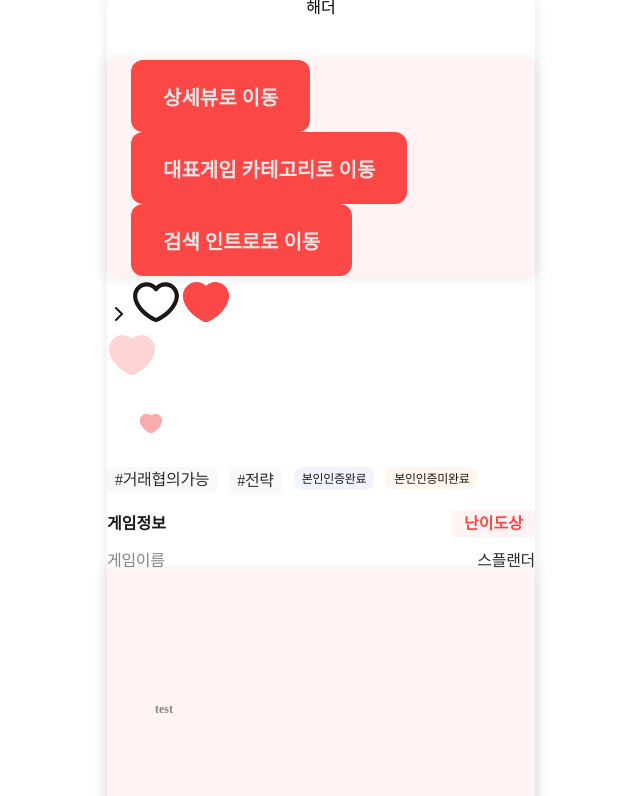
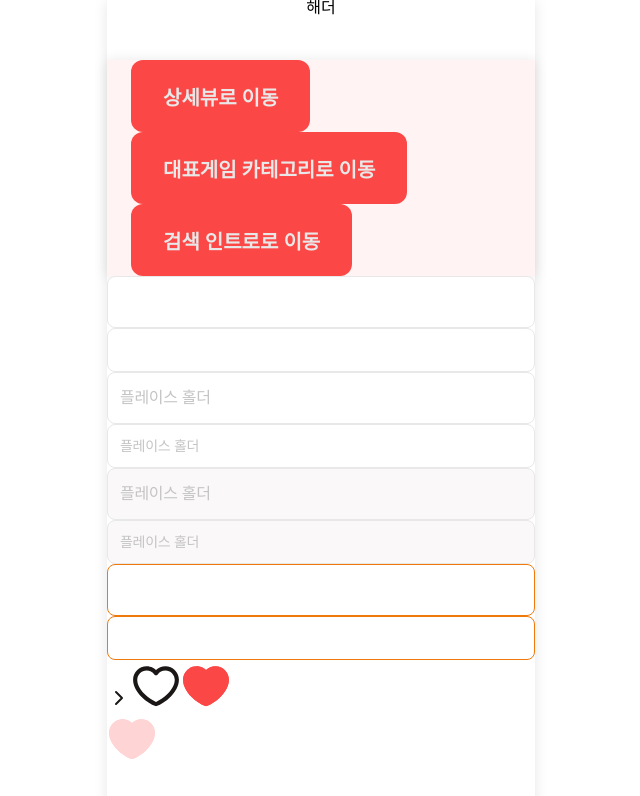
Before and after one commit to SOL-hub/game-react, a React (Create React App) app: page / in a window 1280 px wide. Shown: the top 796 px of the page, without its empty margins (319-959 px from the left). Built offline with nearby package versions, Linux system fonts and the light colour scheme; no server answers; the database is empty.

Commit message:
feat: 기본 Input 디자인 컴포넌트 추가

```diff
--- /dev/null
+++ b/src/components/common/Input.tsx
@@ -0,0 +1,37 @@
+import styled from 'styled-components';
+
+interface InputStyle {
+  mode: string;
+  isError?: boolean;
+}
+
+export const INPUT_MODE = {
+  large: 'large',
+  medium: 'medium',
+};
+
+const setSize = (size, large, medium, defaultValue) =>
+  size === INPUT_MODE.large ? large : size === INPUT_MODE.medium ? medium : defaultValue;
+
+export const Input = styled.input<InputStyle>`
+  width: 100%;
+  height: ${(props) => setSize(props.mode, '3.25rem', '2.75rem', '100%')};
+  padding: ${(props) => setSize(props.mode, '0.875rem 0.75rem', '0.625rem 0.75rem', 0)};
+  border: ${(props) =>
+    `1px solid ${props.isError ? props.theme.color.error500 : props.theme.color.blackSalon100}`};
+  border-radius: 0.5rem;
+  color: ${(props) => props.theme.color.blackSalon600};
+  font-size: ${(props) => setSize(props.mode, '1rem', '0.875rem', 'inherit')};
+  font-weight: 400;
+  letter-spacing: -0.3px;
+  &::placeholder {
+    color: ${(props) => props.theme.color.blackSalon200};
+  }
+  &:focus {
+    border-color: ${(props) => props.theme.color.redSalon300};
+    outline: none;
+  }
+  &:disabled {
+    background: ${(props) => props.theme.color.blackSalon50};
+  }
+`;
--- a/src/pages/Home.tsx
+++ b/src/pages/Home.tsx
@@ -16,6 +16,7 @@ import { Bedge, BedgeCertification, BedgeHashtag } from '../components/common/Be
 import { GreyTitleWithContents, TitleWithRedBedge } from '../components/template/TitleAndContents';
 
 import * as PATH from '../utils/path';
+import { Input, INPUT_MODE } from 'components/common/Input';
 
 const containerStyles = css`
   background-color: pink;
@@ -42,6 +43,14 @@ const Home = () => {
         </LargeButton>
       </Layout>
       <div>
+        <Input mode={INPUT_MODE.large} />
+        <Input mode={INPUT_MODE.medium} />
+        <Input mode={INPUT_MODE.large} placeholder="플레이스 홀더" />
+        <Input mode={INPUT_MODE.medium} placeholder="플레이스 홀더" />
+        <Input mode={INPUT_MODE.large} placeholder="플레이스 홀더" disabled />
+        <Input mode={INPUT_MODE.medium} placeholder="플레이스 홀더" disabled />
+        <Input mode={INPUT_MODE.large} isError={true} />
+        <Input mode={INPUT_MODE.medium} isError={true} />
         <Icon iconName={ICON_TYPE.arrowV1Right} />
         <Icon iconName={ICON_TYPE.heartEmpty} size={50} />
         <Icon iconName={ICON_TYPE.heartFill} size={50} color="redSalon500" />
```
